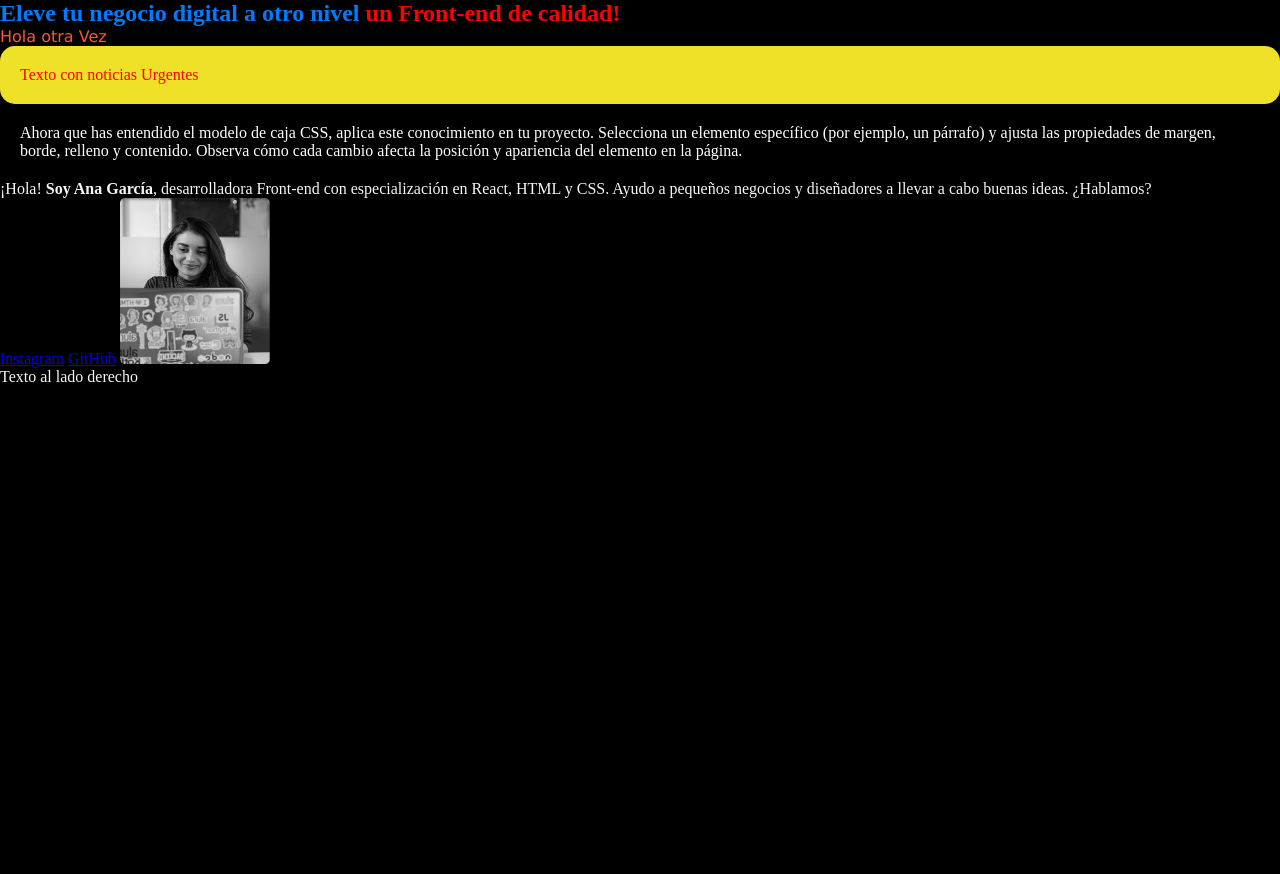
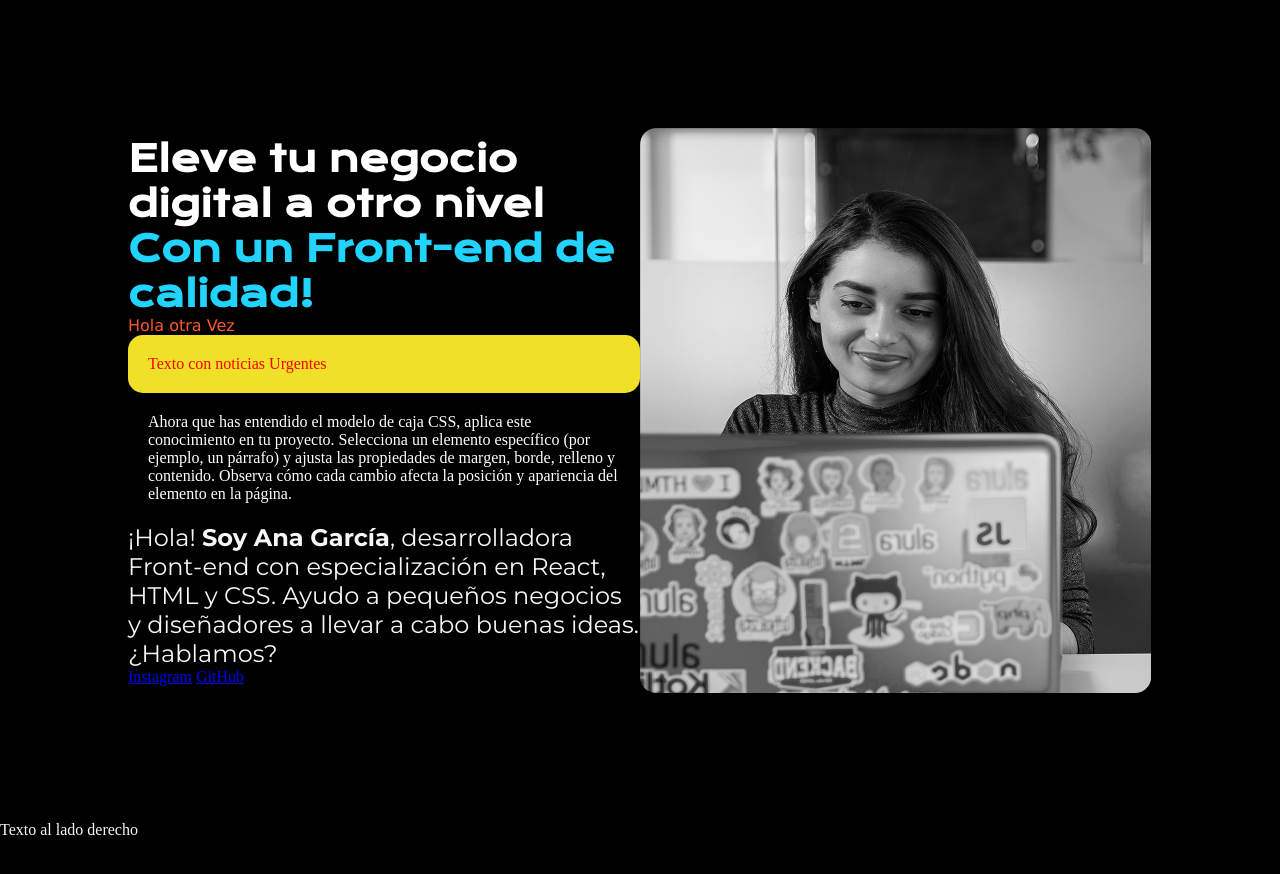
Before and after one commit to ravila64/07-html-css-clases-alura, a plain HTML site: page index.html in a window 1280 px wide. Before the commit the page ends 800 px from the top, so only its background shows below. Drawn offline with nearby package versions, Linux system fonts and the light colour scheme.

Commit message:
hasta estilo de texto, fuentes, buscar google fonts

```diff
--- a/index.html
+++ b/index.html
@@ -11,15 +11,17 @@
 </head>
 <body>
     <header></header>
-    <main class="presentacion">
-        <h2 class="titulo-blog">Eleve tu negocio digital a otro nivel <strong class="titulo">un Front-end de calidad!</strong> </h2>
-        <p class="texto-destacado"> Hola otra Vez</p>
-        <p class="urgente">Texto con noticias Urgentes</p>
-        <p class="box-model">Ahora que has entendido el modelo de caja CSS, aplica este conocimiento en tu proyecto. Selecciona un elemento específico (por ejemplo, un párrafo) y ajusta las propiedades de margen, borde, relleno y contenido. Observa cómo cada cambio afecta la posición y apariencia del elemento en la página.</p>
-        <p> ¡Hola! <strong>Soy Ana García</strong>, desarrolladora Front-end con especialización en React, HTML y CSS. Ayudo a pequeños negocios y diseñadores a llevar a cabo buenas ideas. ¿Hablamos?</p>
-        <a href="https://www.instagram.com/">Instagram</a>
-        <a href="https://www.github.com/">GitHub</a>
-        <img src="./Rectangle 47.png" width="150px" alt="Imagen de Ana Garcia">
+    <main class="container">
+        <section class="container_content">
+            <h2 class="titulo-blog">Eleve tu negocio digital a otro nivel <strong class="titulo">Con un Front-end de calidad!</strong> </h2>
+            <p class="texto-destacado"> Hola otra Vez</p>
+            <p class="urgente">Texto con noticias Urgentes</p>
+            <p class="box-model">Ahora que has entendido el modelo de caja CSS, aplica este conocimiento en tu proyecto. Selecciona un elemento específico (por ejemplo, un párrafo) y ajusta las propiedades de margen, borde, relleno y contenido. Observa cómo cada cambio afecta la posición y apariencia del elemento en la página.</p>
+            <p class="content_text"> ¡Hola! <strong>Soy Ana García</strong>, desarrolladora Front-end con especialización en React, HTML y CSS. Ayudo a pequeños negocios y diseñadores a llevar a cabo buenas ideas. ¿Hablamos?</p>
+            <a href="https://www.instagram.com/">Instagram</a>
+            <a href="https://www.github.com/">GitHub</a>
+        </section>
+        <img src="./Rectangle 47.png" alt="Imagen de Ana Garcia">
     </main>
     <aside>Texto al lado derecho</aside>
     <footer></footer>
--- a/style.css
+++ b/style.css
@@ -1,3 +1,6 @@
+/* @import url('https://fonts.googleapis.com/css2?family=Krona+One&display=swap'); */
+/* IR A GOOGLE FONTS, BUSCAR FUENTE, GET FONTS, GET EMBEB CODE, @IMPORT, SELECT CSS ARE YOU NEED */
+@import url('https://fonts.googleapis.com/css2?family=Krona+One&family=Montserrat:ital,wght@0,100..900;1,100..900&display=swap');
 /* *{
     margin: 0;
     padding: 0;
@@ -14,7 +17,7 @@ body{
 } */
 
 .titulo{
-    color: #FF0000;
+    color: #22d4fd;
 }
 
 .texto-destacado{
@@ -25,7 +28,10 @@ body{
 
 .titulo-blog{
     /* color:rgb(233, 96, 5); */
-    color: #007BFF;
+    color: white;
+    font-size: 36px;
+    /* font-family: sans-serif; */
+    font-family: "Krona One", serif;
 }
 
 .urgente{
@@ -50,3 +56,21 @@ body{
    border: 2px solid black;
    padding: 5px;
 } */
+
+.container{
+    display: flex;
+    align-items: center;
+    margin:10%;
+    justify-content: space-between;
+}
+
+.container_content{
+    width: 615px;
+}
+
+.content_text{
+    font-family: "Montserrat", serif;
+    /* font-weight: 50; */
+    font-size: 24px;
+    /* font-weight: 100; */  /* especifica grueso de la letra */
+}
```
